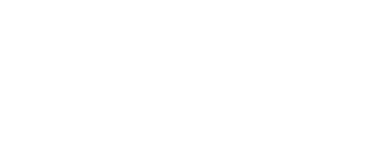
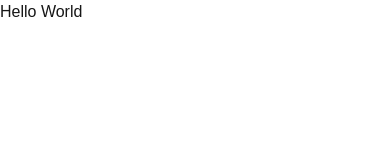
Before and after one commit to josephonfire/neonb4f, a Next.js app: page / in a window 390 px wide. Shown: the top 160 px of the page. Built offline with nearby package versions, Linux system fonts and the light colour scheme.

Commit message:
update Mobile First

```diff
--- a/src/app/page.tsx
+++ b/src/app/page.tsx
@@ -1,9 +1,9 @@
-import Image from "next/image";
+
 
 export default function Home() {
   return (
-    <div className="grid grid-rows-[20px_1fr_20px] items-center justify-items-center min-h-screen p-8 pb-20 gap-16 sm:p-20 font-[family-name:var(--font-geist-sans)]">
-
+    <div>
+      Hello World
     </div>
   );
 }
```
